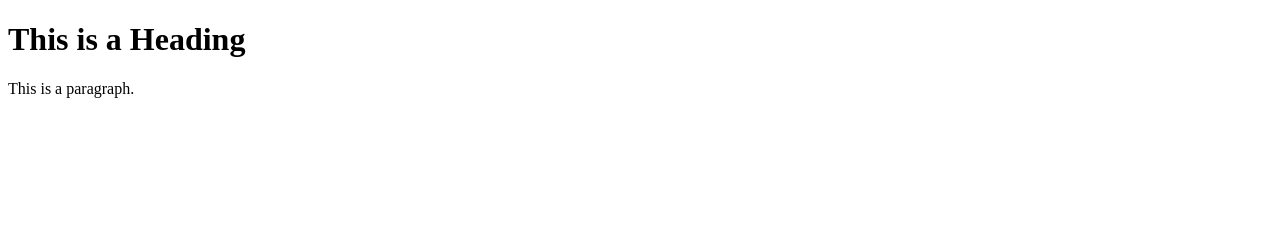
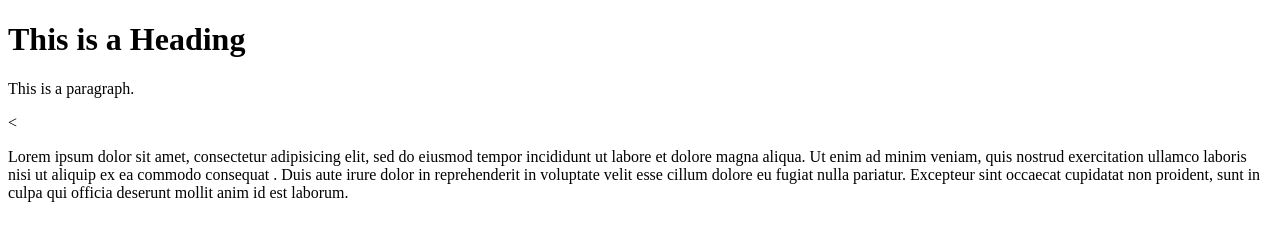
Before and after one commit to AmaduWurieBah/MyProject, a plain HTML site: page index.html in a window 1280 px wide. Drawn offline with Linux system fonts and the light colour scheme.

Commit message:
Added content

```diff
--- a/index.html
+++ b/index.html
@@ -7,6 +7,13 @@
 
 <h1>This is a Heading</h1>
 <p>This is a paragraph.</p>
+<<p>Lorem ipsum dolor sit amet, consectetur adipisicing elit, sed do
+  eiusmod tempor incididunt ut labore et dolore magna aliqua. Ut enim ad minim veniam,
+  quis nostrud exercitation ullamco laboris nisi ut aliquip ex ea commodo consequat
+  . Duis aute irure dolor in reprehenderit in voluptate velit esse cillum dolore eu
+   fugiat nulla pariatur. Excepteur sint occaecat cupidatat non proident,
+   sunt in culpa qui officia deserunt mollit anim id est laborum.</p>
+
 
 </body>
 </html>
```
